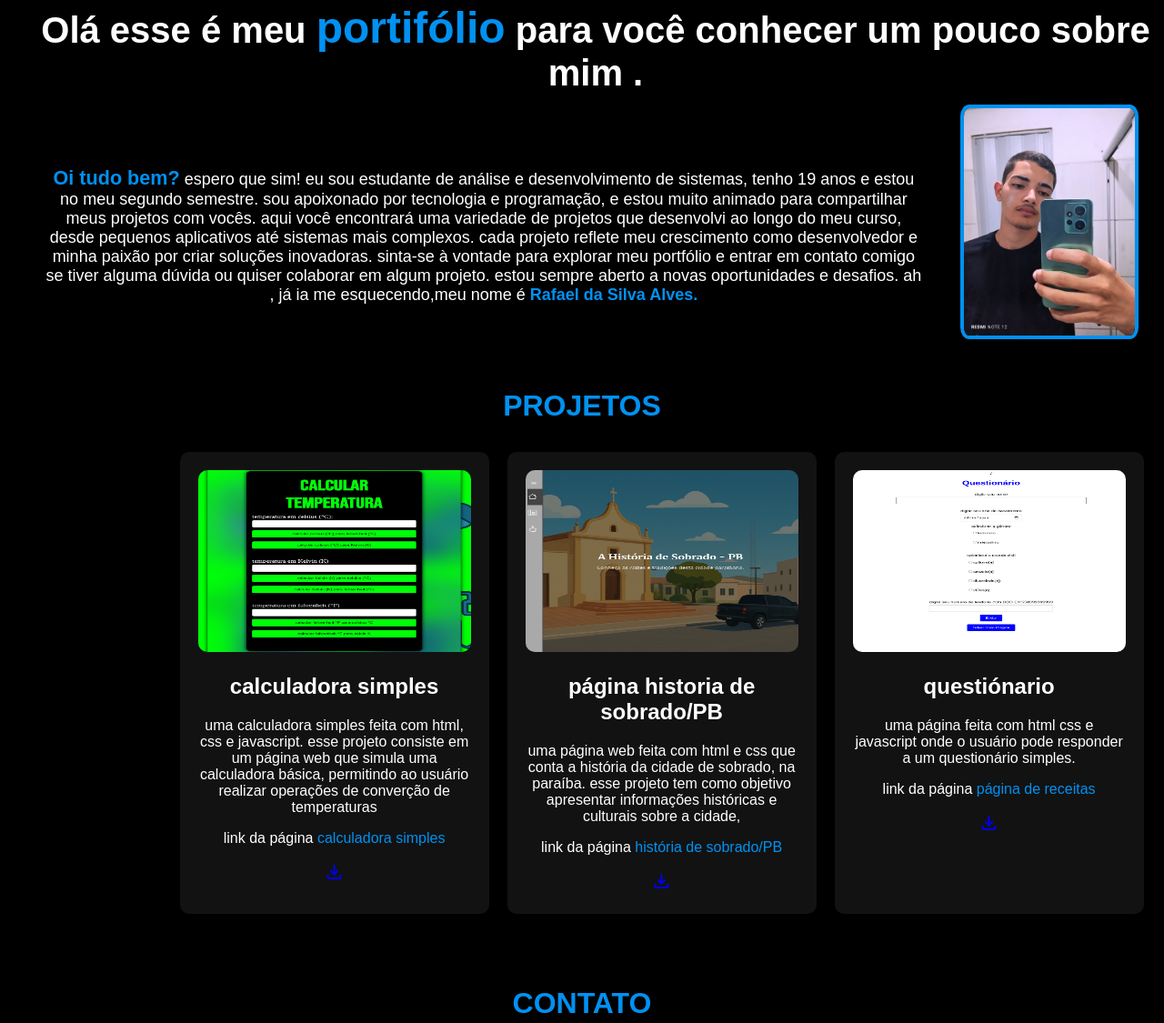
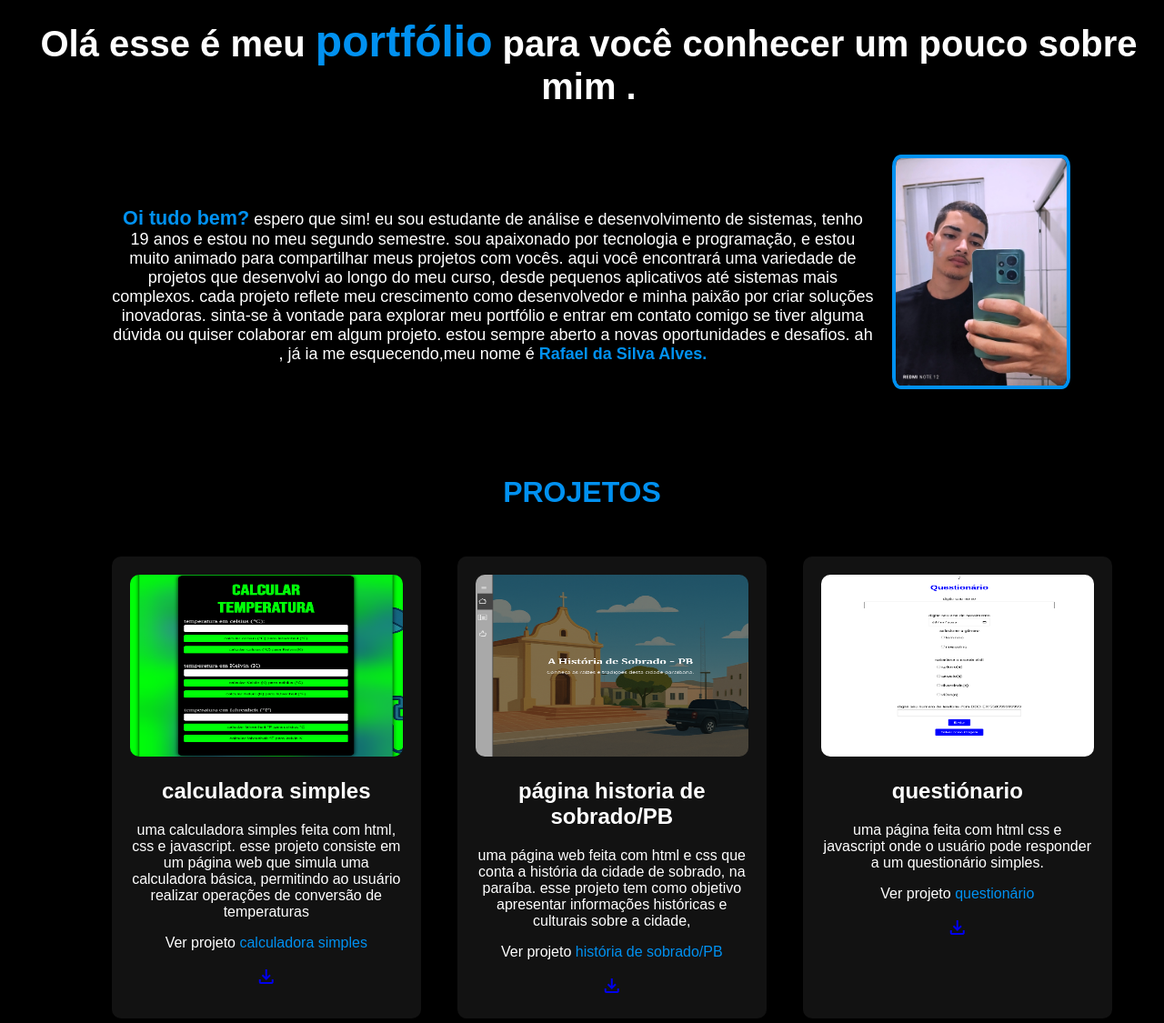
Before and after one commit to Raf693/portif-lio, a plain HTML site: page index.html in a window 1280 px wide. Shown: the part 57-1182 px from the top of the page at 91% size. Drawn offline with nearby package versions, Linux system fonts and the light colour scheme.

Commit message:
Add files via upload

```diff
--- a/index.html
+++ b/index.html
@@ -5,7 +5,7 @@
     <meta name="viewport" content="width=device-width, initial-scale=1.0">
     <link rel="stylesheet" href="https://cdnjs.cloudflare.com/ajax/libs/font-awesome/6.4.0/css/all.min.css">
     <link rel="stylesheet" href="https://fonts.googleapis.com/css2?family=Material+Symbols+Outlined:opsz,wght,FILL,GRAD@20..48,100..700,0..1,-50..200&icon_names=download" />
-    <title>portifólio</title>
+    <title>portfólio</title>
 
     <style>
        body{
@@ -14,17 +14,16 @@
         font-family: Arial, sans-serif;
        }
        h1{
-        margin-top: 60px;
-        margin-left: 30px;
+        margin-top: 75px;
         display: block;
         font-size: 2.5rem;
         text-align: center;
+        margin-left: 15px;
 
        }
        h1 > span.h1 {
         color: #0191f1;
         font-size: 3rem;
-        display: inline-block;
          }
 
          h3{
@@ -56,15 +55,20 @@
          }
          a:hover{
             color: #0191f1;
-            transition: 0.3s;
+            transition: 0.7s;
+         }
+         .txtcontainer{
+            width: 100%;
+            display: flex;
+            justify-content: center;
          }
          .txtsobremim{
             display: flex;
-            gap: 20px;
             margin-top: 40px;
             margin-bottom: 40px;
             align-items: center;
-            margin: 20px;
+            justify-content: center;
+            width: 85%;
          }
             .txts{
                 font-weight: bold;
@@ -110,15 +114,15 @@
             .projeto-container{
                 display: flex;
                 justify-content: center;
-                align-items: center;
+                width: 100%;
+                flex-wrap: wrap;
+
             }
 
            .projetos{
-                width: 70%;
                 display: flex;
-                gap: 20px;
-                margin-bottom: 40px;
-
+                margin: auto;
+                width: 85%;
             }
             img{
                 width: 300px;
@@ -130,6 +134,7 @@
                 padding: 20px;
                 border-radius: 10px;
                 text-align: center;
+                margin: 20px;
             }
 
             .linkp1>a, .linkp2>a{
@@ -150,9 +155,11 @@
 
 
     @media (max-width: 1100px) {
+
         .txtsobremim{
-            flex-direction: column;
             align-items: center;
+            flex-direction: column-reverse;
+            width: 100%;
         }
         .projetos{
             flex-direction: column;
@@ -170,11 +177,12 @@
          <a href="#projetos">projetos</a>
          <a href="#contato">contato</a>
     </div>
-    <h1>Olá esse é meu <span class="h1">portifólio</span> para você conhecer um pouco sobre mim .</h1>
-<div class="txtsobremim" id="txtsobremim">
+    <h1>Olá esse é meu <span class="h1">portfólio</span> para você conhecer um pouco sobre mim .</h1>
+   <div class="txtcontainer">
+    <div class="txtsobremim" id="txtsobremim">
 
     <p class="sobremim"><span class="txts">Oi tudo bem?</span> espero que sim! eu sou estudante de análise e desenvolvimento
-        de sistemas, tenho 19 anos e estou no meu segundo semestre. sou apoixonado por tecnologia
+        de sistemas, tenho 19 anos e estou no meu segundo semestre. sou apaixonado por tecnologia
         e programação, e estou muito animado para compartilhar meus projetos com vocês.
         aqui você encontrará uma variedade de projetos que desenvolvi ao longo do meu curso,
         desde pequenos aplicativos até sistemas mais complexos. cada projeto reflete meu crescimento
@@ -187,6 +195,7 @@
     <img class="imgtxt" src="4632740c-4e56-4576-89a7-1aef3994f55c.jpg" alt="minha foto">
 
 </div>
+   </div>
         <h3 class="tituloprojeto">projetos</h3>
     <div class="projeto-container">
         <div class="projetos" id="projetos">
@@ -195,12 +204,12 @@
             <img src="Captura de tela de 2025-11-24 18-54-12.png" alt="imagem do projeto">
             <h2>calculadora simples</h2>
             <p>uma calculadora simples feita com html, css e javascript. esse projeto consiste em um página
-                web que simula uma calculadora básica, permitindo ao usuário realizar operações de converção de temperaturas
+                web que simula uma calculadora básica, permitindo ao usuário realizar operações de conversão de temperaturas
             </p>
              <div class="divlinkp1">
-                <p class="linkp1">link da página <a href="https://raf693.github.io/primeiroteste/">calculadora simples</a></p>
+                <p class="linkp1">Ver projeto <a href="https://raf693.github.io/primeiroteste/">calculadora simples</a></p>
 
-                 <a href="https://raf693.github.io/primeiroteste/" class="botao-download">
+                 <a href="calculadora simples.zip" class="botao-download">
   <span class="material-symbols-outlined">download</span>
 </a>
 
@@ -214,9 +223,9 @@
                 esse projeto tem como objetivo apresentar informações históricas e culturais sobre a cidade,
             </p>
           <div class="divlinkp1">
-                <p class="linkp1">link da página <a href="https://raf693.github.io/historia-de-sobrado-PB/">história de sobrado/PB</a></p>
+                <p class="linkp1">Ver projeto <a href="https://raf693.github.io/historia-de-sobrado-PB/">história de sobrado/PB</a></p>
 
-                 <a href="https://raf693.github.io/historia-de-sobrado-PB/" class="botao-download">
+                 <a href="historia-de-sobrado-PB.zip" class="botao-download">
   <span class="material-symbols-outlined">download</span>
 </a>
 
@@ -229,9 +238,9 @@
             <p>uma página feita com html css e javascript onde o usuário pode responder a um questionário simples.
             </p>
           <div class="divlinkp1">
-                <p class="linkp1">link da página <a href="https://github.com/Raf693/questi-nario/blob/main/teste.html">página de receitas</a></p>
+                <p class="linkp1">Ver projeto <a href="https://github.com/Raf693/questi-nario/blob/main/teste.html">questionário</a></p>
 
-                 <a href="https://github.com/Raf693/qusti%C3%B3naro/" class="botao-download">
+                 <a href="questionario.zip" class="botao-download">
                   <span class="material-symbols-outlined">download</span></a>
         </div>
 
```
